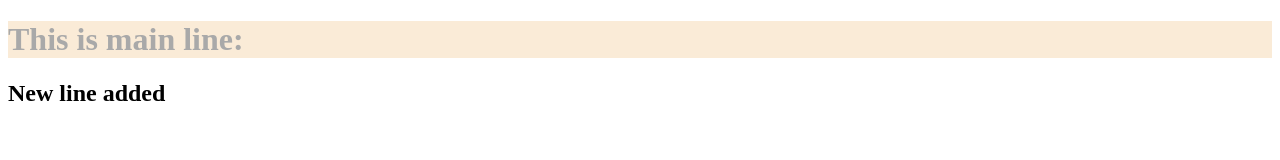
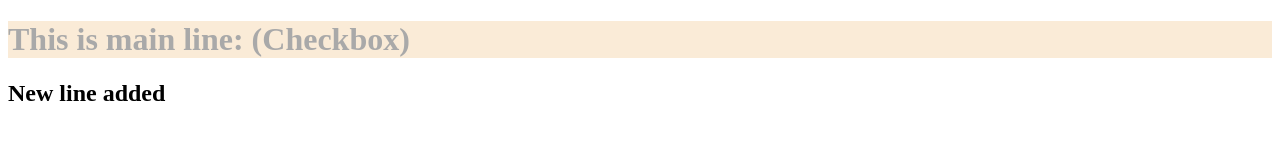
Before and after one commit to imcgcodingai-hub/local_git_repo, a plain HTML site: page index.html in a window 1280 px wide. Drawn offline with Linux system fonts and the light colour scheme.

```diff
--- a/index.html
+++ b/index.html
@@ -7,7 +7,7 @@
   </head>
   <body>
     <h1 style="color: darkgray; background-color: antiquewhite">
-      This is main line:
+      This is main line: (Checkbox)
     </h1>
     <h2>New line added</h2>
   </body>
```
